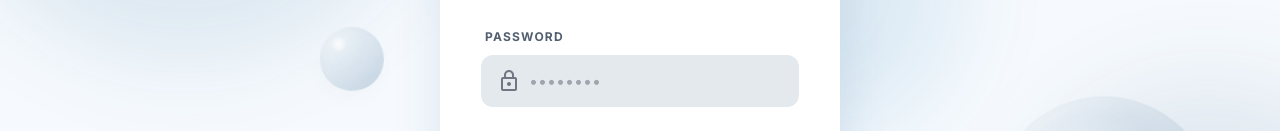
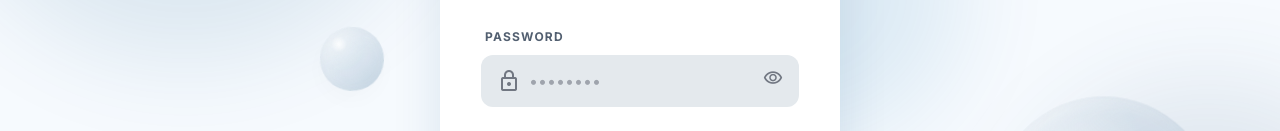
Before and after one commit to JustineSalinas/Laundry-Shop-Management-System, a React (Vite) app in the folder client/: page /login in a window 1280 px wide. Shown: the part 359-490 px from the top of the page. Built offline with nearby package versions, Linux system fonts and the light colour scheme.

Commit message:
polish: add show password toggle and 8char alphanumeric validation

```diff
--- a/client/src/components/StaffModal.jsx
+++ b/client/src/components/StaffModal.jsx
@@ -4,6 +4,7 @@ import axios from 'axios';
 const StaffModal = ({ staff, onClose, onSuccess, authHeaders }) => {
     const [username, setUsername] = useState(staff?.username || '');
     const [password, setPassword] = useState('');
+    const [showPassword, setShowPassword] = useState(false);
     const [role, setRole] = useState(staff?.role || 'staff');
 
     const [isLoading, setIsLoading] = useState(false);
@@ -14,6 +15,16 @@ const StaffModal = ({ staff, onClose, onSuccess, authHeaders }) => {
     const handleSubmit = async (e) => {
         e.preventDefault();
         setErrorMsg('');
+
+        // Password Validation: 8 chars, at least one letter and one number
+        if (password) {
+            const isValid = /^(?=.*[a-zA-Z])(?=.*\d).{8,}$/.test(password);
+            if (!isValid) {
+                setErrorMsg('Password must be at least 8 characters and contain both letters and numbers.');
+                return;
+            }
+        }
+
         setIsLoading(true);
 
         try {
@@ -73,12 +84,21 @@ const StaffModal = ({ staff, onClose, onSuccess, authHeaders }) => {
                         <label className="text-[11px] font-bold uppercase tracking-widest text-secondary px-1">
                             {isEdit ? 'New Password (Optional)' : 'Password *'}
                         </label>
-                        <input
-                            type="password" required={!isEdit}
-                            value={password} onChange={e => setPassword(e.target.value)}
-                            className="w-full px-4 py-3 bg-surface-container-high border-none rounded-xl focus:ring-2 focus:ring-primary/20 text-sm font-medium text-on-surface"
-                            placeholder="*************"
-                        />
+                        <div className="relative">
+                            <input
+                                type={showPassword ? "text" : "password"} required={!isEdit}
+                                value={password} onChange={e => setPassword(e.target.value)}
+                                className="w-full px-4 pr-10 py-3 bg-surface-container-high border-none rounded-xl focus:ring-2 focus:ring-primary/20 text-sm font-medium text-on-surface"
+                                placeholder="*************"
+                            />
+                            <button
+                                type="button"
+                                onClick={() => setShowPassword(!showPassword)}
+                                className="absolute right-3 top-1/2 -translate-y-1/2 text-outline hover:text-on-surface transition-colors focus:outline-none"
+                            >
+                                <span className="material-symbols-outlined text-[18px]">{showPassword ? 'visibility_off' : 'visibility'}</span>
+                            </button>
+                        </div>
                     </div>
 
                     <div className="space-y-1.5">
--- a/client/src/pages/Login.jsx
+++ b/client/src/pages/Login.jsx
@@ -6,6 +6,7 @@ import './Login.css';
 const Login = () => {
   const [username, setUsername] = useState('');
   const [password, setPassword] = useState('');
+  const [showPassword, setShowPassword] = useState(false);
   const [errorMsg, setErrorMsg] = useState('');
   const navigate = useNavigate();
 
@@ -89,15 +90,23 @@ const Login = () => {
               <div className="relative">
                 <span className="material-symbols-outlined absolute left-4 top-1/2 -translate-y-1/2 text-outline" data-icon="lock">lock</span>
                 <input
-                  className="w-full pl-12 pr-4 py-3.5 bg-surface-container-high border-none rounded-xl focus:ring-2 focus:ring-primary/20 focus:bg-surface-container-lowest transition-all text-on-surface placeholder:text-outline/60"
+                  className="w-full pl-12 pr-12 py-3.5 bg-surface-container-high border-none rounded-xl focus:ring-2 focus:ring-primary/20 focus:bg-surface-container-lowest transition-all text-on-surface placeholder:text-outline/60"
                   id="password"
                   name="password"
                   placeholder="••••••••"
-                  type="password"
+                  type={showPassword ? "text" : "password"}
                   value={password}
                   onChange={(e) => setPassword(e.target.value)}
                   required
                 />
+                <button
+                  type="button"
+                  onClick={() => setShowPassword(!showPassword)}
+                  className="absolute right-4 top-1/2 -translate-y-1/2 text-outline hover:text-on-surface transition-colors focus:outline-none"
+                  tabIndex="-1"
+                >
+                  <span className="material-symbols-outlined text-[20px]">{showPassword ? 'visibility_off' : 'visibility'}</span>
+                </button>
               </div>
             </div>
 
```
